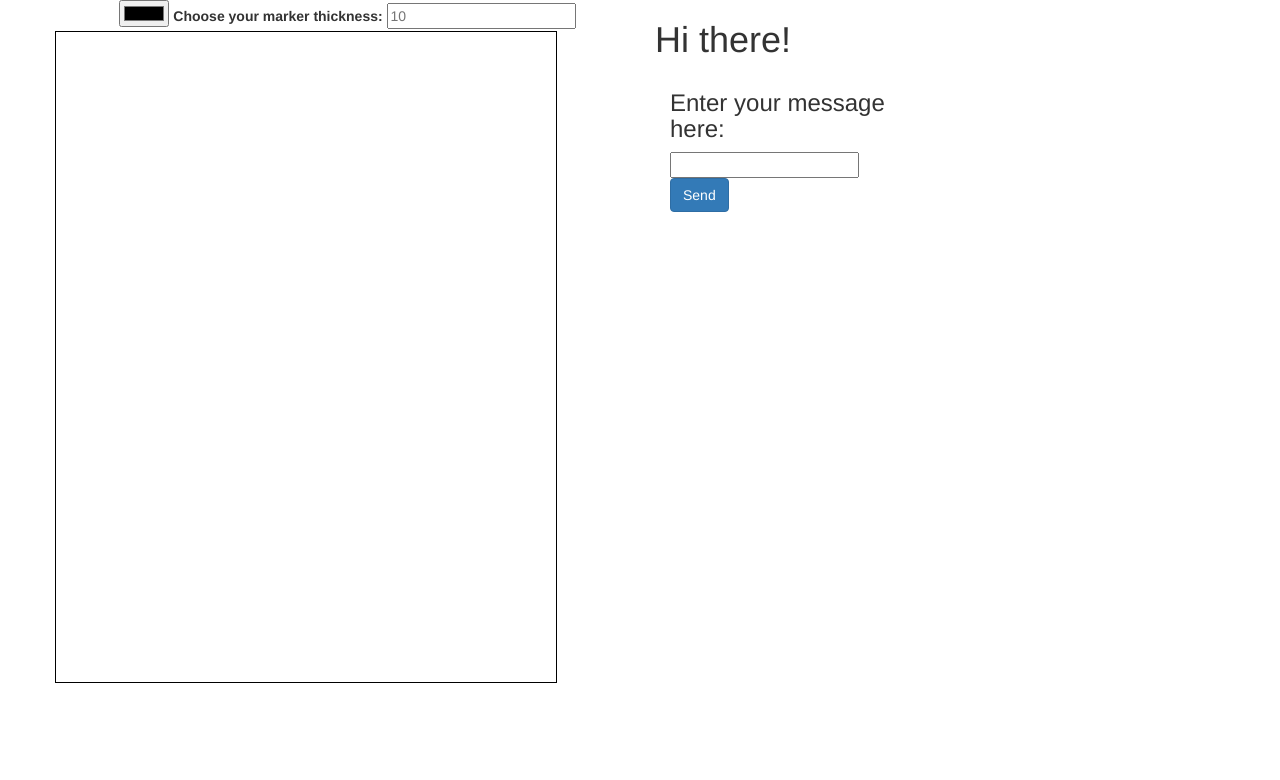
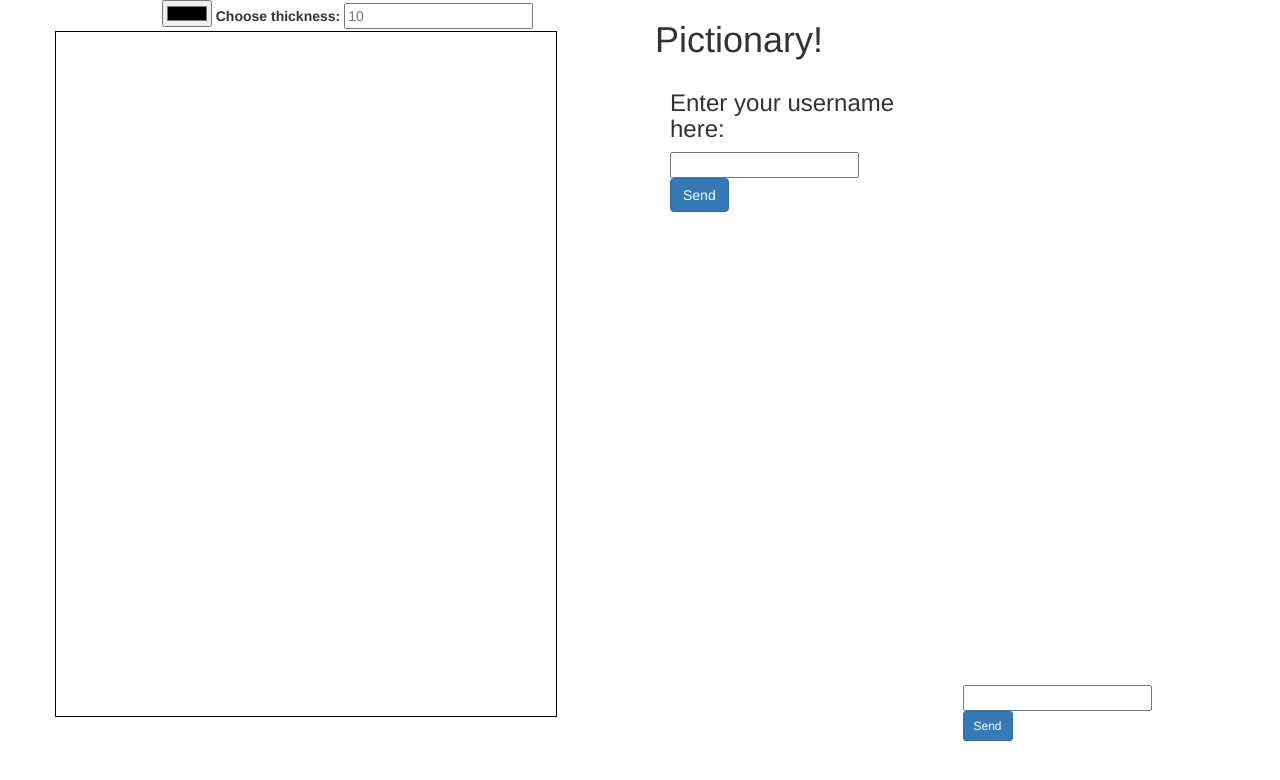
Before and after one commit to elizabethgulsby/chatDraw, a website: page index.html in a window 1280 px wide. Drawn offline with nearby package versions, Linux system fonts and the light colour scheme; no server answers.

Commit message:
made new input at bottom of chat section; fixed new chat messages to appear at bottom of chat window

```diff
--- a/index.html
+++ b/index.html
@@ -17,22 +17,28 @@
 <body>
 <div class="container">
 	<div class="content col-sm-6">
-		<h1>Hi there!</h1>
+		<h1>Pictionary!</h1>
 
 		<div class="col-sm-6">
-			<h3>Enter your message here:</h3>
-			<form onsubmit="sendChatMessage()">
-				<input type="text" id="chat-message" />
+			<h3>Enter your username here:</h3>
+			<form >
+				<input type="text" />
 				<input type="submit" class="btn btn-primary" value="Send" />
 			</form>
 			<div class="col-sm-12" id="userNames">
 			<!-- Our userNames will go here as they show up -->
-		</div>
+			</div>
 		</div>
 
-		<div class="col-sm-6" id="userChats">
+		<div class="col-sm-6 chat-wrapper">
+			<div class="col-sm-12" id="userChats"></div>
 			<!-- All chats go here as they show up -->
+			<form class="chat col-sm-12" onsubmit="sendChatMessage()">
+				<input type="text" id="chat-message" />
+				<input type="submit" class="btn btn-primary btn-sm" value="Send" />
+			</form>
 		</div>
+
 
 	</div>
 
@@ -40,10 +46,10 @@
 	<div class="text-center">
 		<div class="tol-bar col-sm-6">
 			<input type="color" id="color-picker" />
-			<label>Choose your marker thickness:</label>
+			<label>Choose thickness:</label>
 			<input type="number" id="thickness" placeholder=10 />
 		</div>
-		<canvas id="canvas" width="500px" height="650px"></canvas>
+		<canvas id="canvas" width="500px" height="684px"></canvas>
 	</div>
 </div>
 
--- a/index.js
+++ b/index.js
@@ -50,6 +50,12 @@ io.sockets.on('connect', (socket) => { //only happens once - initially - wheneve
 			date: new Date()
 		});
 	});
+
+	//need a socket to collect names of users logging in to server - need a separate login page? (store their login info in localstorage?)
+
+	//need a socket for users to guess what's being drawn - need an input box?
+
+
 	// outputs drawing to clients when drawing on canvas
 	socket.on('drawingToServer', (drawingData) => {
 		if (drawingData.lastMousePosition !== null) {
--- a/scripts.js
+++ b/scripts.js
@@ -15,10 +15,13 @@ socketio.on('users', (socketUsers) => {
 
 socketio.on('messageToClient', (messageObject) => {
 	document.getElementById('userChats').innerHTML += '<div class="message">' + messageObject.message + ' -- ' + messageObject.date + '</div>';
+	//displaying newest chats at bottom
+	var userChats = document.getElementById('userChats');
+	userChats.scrollTop = userChats.scrollHeight;
 });
 
 // !!!!!!!!!!!!!!!!!!!!!CLIENT FUNCTIONS!!!!!!!!!!!!!!!!!!!!!!!!!!!!!!
-function sendChatMessage() {  //fires whenever user clicks send button
+function sendChatMessage() {  //fires whenever user clicks send buttons
 	event.preventDefault();
 	var messageToSend = document.getElementById('chat-message').value;
 	socketio.emit('messageToServer', {//user sends event, then data sent to server (here in object notation)
--- a/styles.css
+++ b/styles.css
@@ -23,5 +23,14 @@ canvas {
 
 #userChats {
 	overflow-y: scroll;
-	max-height:  615px;
+	height:  615px;
+	position: relative;
 }
+
+.chat-wrapper {
+	position: relative;
+}
+
+.chat {
+
+}
```
